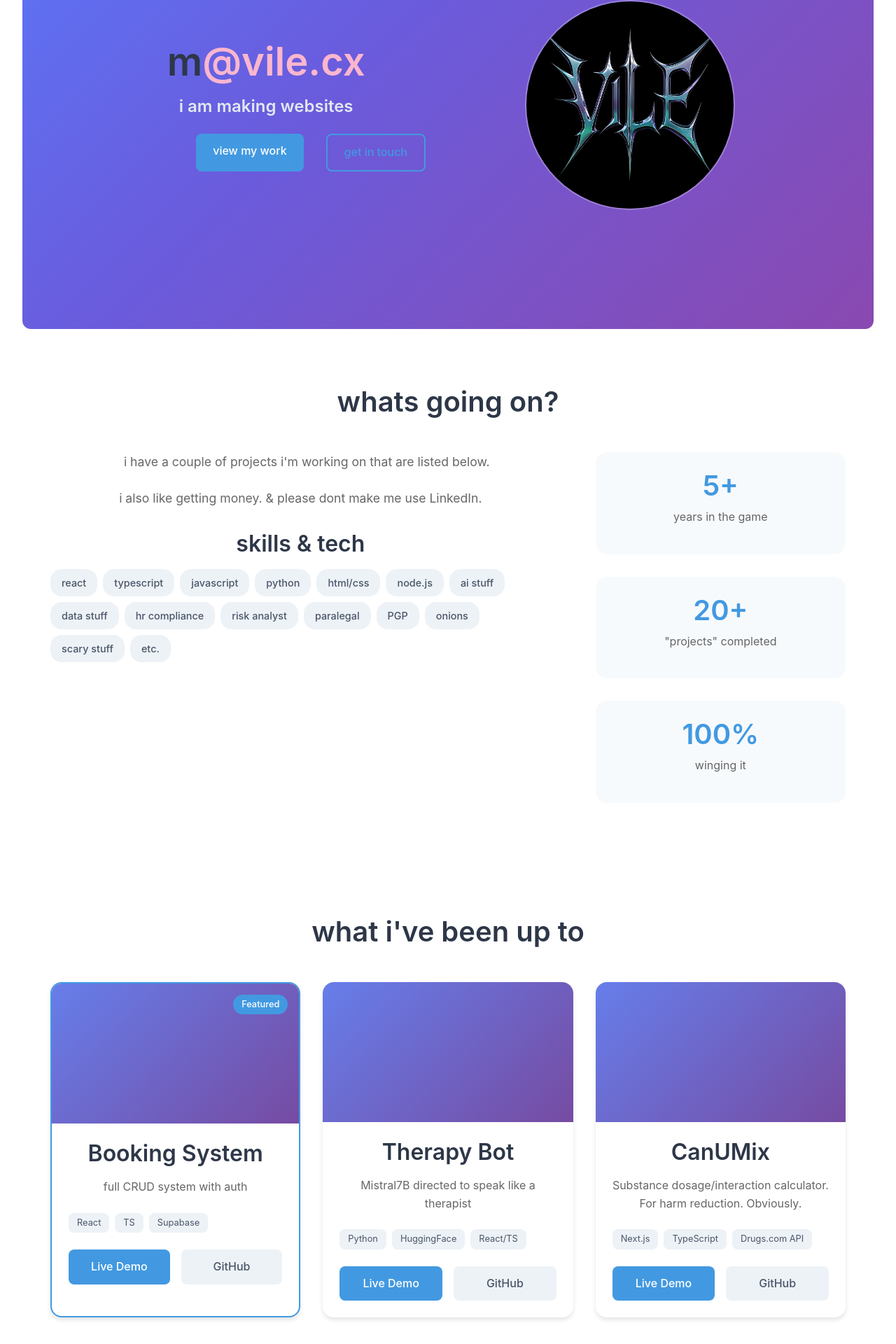
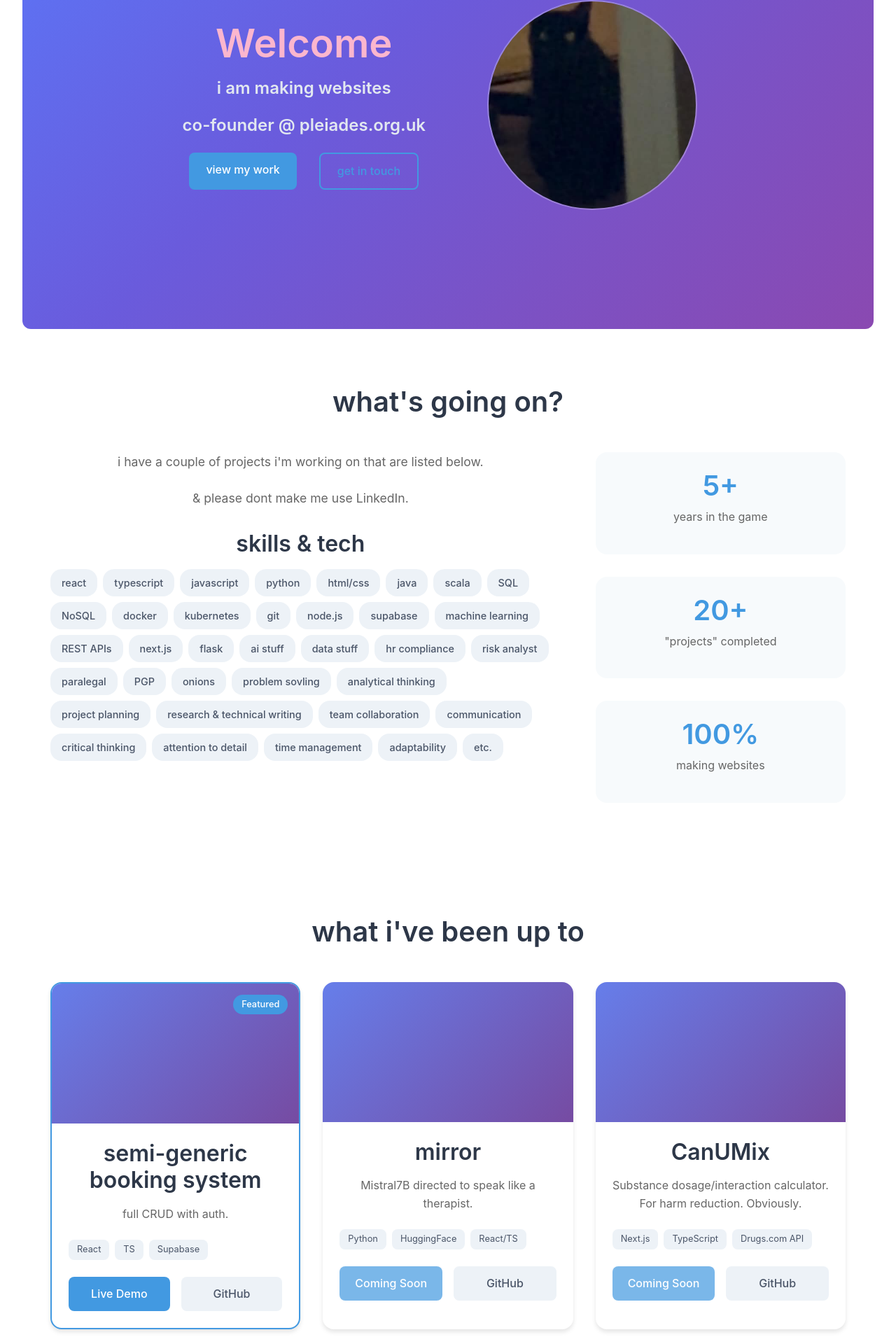
Before and after one commit to VlllLE/vileMain, a React (Vite) app: page / in a window 1280 px wide. Shown: the part 202-2122 px from the top of the page at 70% size. Built offline with nearby package versions, Linux system fonts and the light colour scheme.

Commit message:
new buttons and profile overhaul

```diff
--- a/src/components/About.tsx
+++ b/src/components/About.tsx
@@ -1,22 +1,20 @@
 
 const About = () => {
   const skills = [
-    'react', 'typescript', 'javascript', 'python', 'html/css', 'node.js','ai stuff',
-    'data stuff','hr compliance','risk analyst','paralegal','PGP','onions','scary stuff','etc.'
+    'react', 'typescript', 'javascript', 'python', 'html/css', 'java', 'scala', 'SQL', 'NoSQL', 'docker', 'kubernetes', 'git',
+    ,'node.js','supabase','machine learning','REST APIs','next.js','flask','ai stuff', 'data stuff','hr compliance','risk analyst','paralegal','PGP'
+    ,'onions','problem sovling','analytical thinking','project planning','research & technical writing','team collaboration','communication'
+    ,'critical thinking','attention to detail','time management','adaptability','etc.'
   ];
 
   return (
     <section id="about" className="section">
       <div className="container">
-        <h2 className="section-title">whats going on?</h2>
+        <h2 className="section-title">what's going on?</h2>
         <div className="about-content">
           <div className="about-text">
-            <p>
-   ⠀          i have a couple of projects i'm working on that are listed below.
-            </p>
-            <p>
-              i also like getting money. & please dont make me use LinkedIn.
-            </p>
+            <p>i have a couple of projects i'm working on that are listed below. </p>
+            <p>& please dont make me use LinkedIn.</p>
             <div className="skills">
               <h3>skills & tech</h3>
               <div className="skills-grid">
@@ -39,7 +37,7 @@ const About = () => {
             </div>
             <div className="stat-item">
               <h3>100%</h3>
-              <p>winging it</p>
+              <p>making websites</p>
             </div>
           </div>
         </div>
--- a/src/components/Contact.tsx
+++ b/src/components/Contact.tsx
@@ -42,7 +42,7 @@ const Contact = () => {
     { name: 'github', icon: '🐙', url: 'https://github.com/VlllLE' },
     { name: 'twitch', icon: '📺', url: 'https://twitch.tv/benzos' },
     { name: 'bluesky', icon: '🦋' , url: 'https://bsky.app/profile/51m.bsky.social' },
-    { name: 'soundcloud', icon: '🌐', url: 'https://soundcloud.com/500grams' }
+    { name: 'pleiades', icon: '🌐', url: 'https://pleiades.org.uk' }
   ];
 
   return (
--- a/src/components/Hero.tsx
+++ b/src/components/Hero.tsx
@@ -18,10 +18,13 @@ export default function Hero() {
       <div className="hero-content">
         <div className="hero-text">
           <h1 className="hero-title">
-            m<span className="highlight">@vile.cx</span>
+            <span className="highlight">Welcome</span>
           </h1>
           <h2 className="hero-subtitle">
            i am making websites
+          </h2>
+          <h2 className="hero-subtitle">
+           co-founder @ pleiades.org.uk
           </h2>
           <div className="hero-buttons">
             <a href="#projects" className="btn btn-primary">
@@ -35,7 +38,7 @@ export default function Hero() {
         <div className="hero-image">
           <div className="profile-placeholder">
             <img
-              src={`${import.meta.env.BASE_URL}profile.png`}
+              src={`${import.meta.env.BASE_URL}kitty2.png`}
               alt="vile.png"
               className="profile-image"
             />
--- a/src/components/Projects.tsx
+++ b/src/components/Projects.tsx
@@ -3,8 +3,8 @@ const Projects = () => {
   const projects = [
     {
       id: 1,
-      title: 'Booking System',
-      description: 'full CRUD system with auth',
+      title: 'semi-generic booking system',
+      description: 'full CRUD with auth.',
       image: '',
       technologies: ['React', 'TS', 'Supabase'],
       liveUrl: 'https://wad-2-sigma.vercel.app/',
@@ -13,13 +13,14 @@ const Projects = () => {
     },
     {
       id: 2,
-      title: 'Therapy Bot',
-      description: 'Mistral7B directed to speak like a therapist',
+      title: 'mirror',
+      description: 'Mistral7B directed to speak like a therapist.',
       image: '',
       technologies: ['Python', 'HuggingFace', 'React/TS'],
       liveUrl: '#',
       githubUrl: '#',
-      featured: false
+      featured: false,
+      comingSoon: true,
     },
     {
       id: 3,
@@ -29,7 +30,8 @@ const Projects = () => {
       technologies: ['Next.js', 'TypeScript', 'Drugs.com API'],
       liveUrl: '#',
       githubUrl: '#',
-      featured: false
+      featured: false,
+      comingSoon: true,
     }
   ];
 
@@ -53,9 +55,13 @@ const Projects = () => {
                   ))}
                 </div>
                 <div className="project-links">
-                  <a href={project.liveUrl} className="project-link primary">
-                    Live Demo
-                  </a>
+                  {project.comingSoon ? (
+                    <span className="project-link primary disabled">Coming Soon</span>
+                  ) : (
+                    <a href={project.liveUrl} className="project-link primary" target="_blank" rel="noopener noreferrer">
+                      Live Demo
+                    </a>
+                  )}
                   <a href={project.githubUrl} className="project-link secondary">
                     GitHub
                   </a>
--- a/src/index.css
+++ b/src/index.css
@@ -253,7 +253,7 @@ p {
 .hero-buttons {
   display: flex;
   gap: 2rem;
-  padding-left: 8rem;
+  justify-content: center;
 }
 
 .profile-placeholder {
@@ -448,6 +448,12 @@ p {
   background-color: var(--accent-hover);
 }
 
+.project-link.disabled {
+  opacity: 0.7;
+  cursor: default;
+  pointer-events: none;
+}
+
 .project-link.secondary {
   background-color: var(--bg-tertiary);
   color: var(--text-secondary);
@@ -601,10 +607,6 @@ p {
     grid-template-columns: 1fr;
   }
 
-  .hero-buttons {
-    justify-content: center;
-  }
-
   .container {
     padding: 0 1rem;
   }
```
Also changed, not shown: public/kitty2.png (added).
